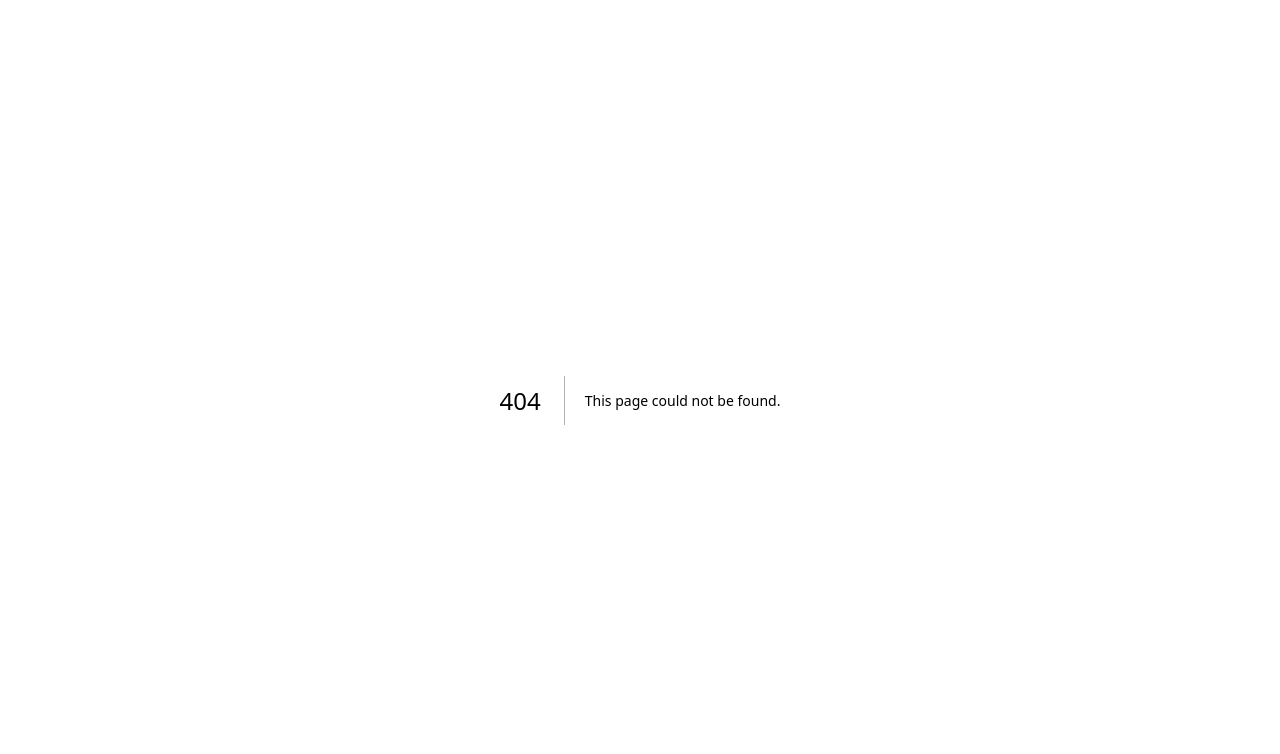
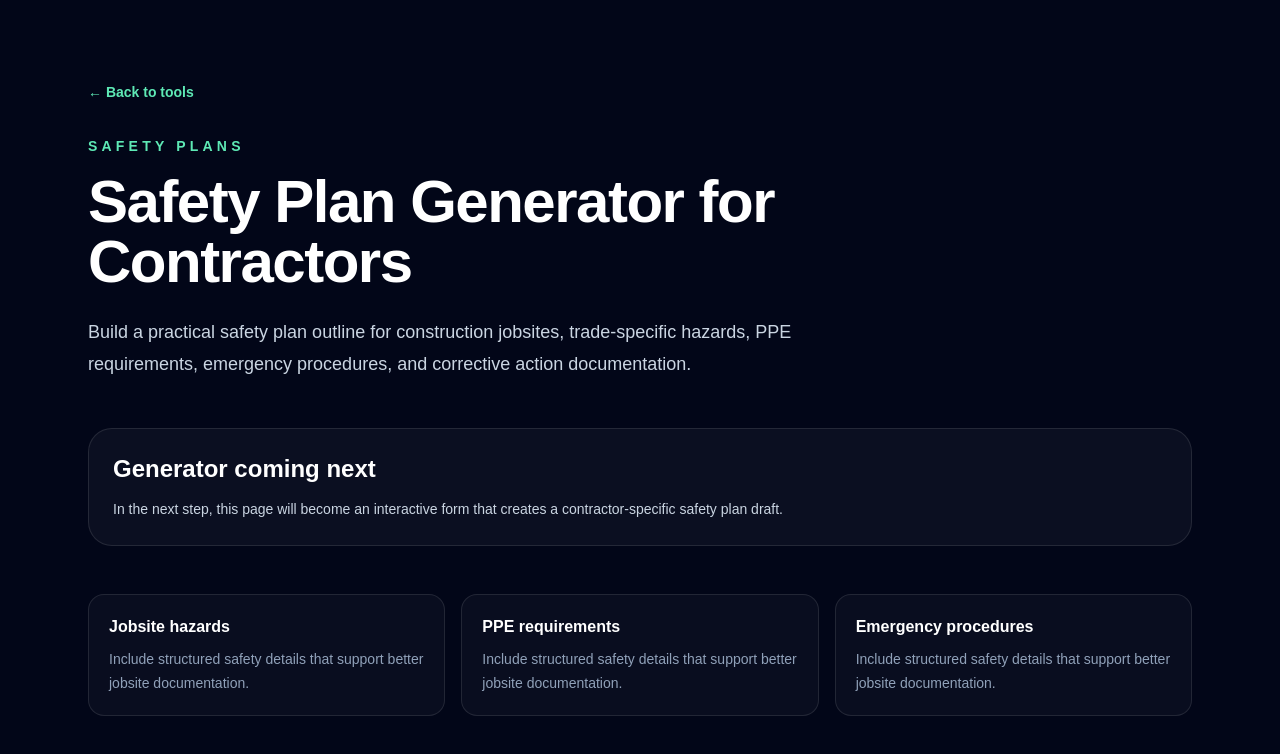
Before and after one commit to alhscholars-ship-it/contractor-safety-tools, a Next.js app: page /tools/safety-plan-generator in a window 1280 px wide. Before the commit this address had no page. Shown: the top 754 px of the page. Built offline with nearby package versions, Linux system fonts and the light colour scheme.

Commit message:
feat: add safety plan generator route

```diff
--- a/src/app/sitemap.ts
+++ b/src/app/sitemap.ts
@@ -18,5 +18,11 @@ export default function sitemap(): MetadataRoute.Sitemap {
       changeFrequency: "weekly",
       priority: 0.9,
     },
+    {
+      url: `${baseUrl}/tools/safety-plan-generator`,
+      lastModified: now,
+      changeFrequency: "monthly",
+      priority: 0.85,
+    },
   ];
 }
--- /dev/null
+++ b/src/app/tools/safety-plan-generator/page.tsx
@@ -0,0 +1,63 @@
+import type { Metadata } from "next";
+import Link from "next/link";
+
+export const metadata: Metadata = {
+  title: "Safety Plan Generator",
+  description:
+    "Create a contractor safety plan outline for construction jobsites, trades, hazards, PPE, emergency procedures, and documentation.",
+  alternates: {
+    canonical: "/tools/safety-plan-generator",
+  },
+};
+
+export default function SafetyPlanGeneratorPage() {
+  return (
+    <main className="min-h-screen bg-slate-950 text-white">
+      <section className="mx-auto w-full max-w-6xl px-6 py-20">
+        <Link href="/tools" className="text-sm font-semibold text-emerald-300">
+          ← Back to tools
+        </Link>
+
+        <div className="mt-8 max-w-3xl">
+          <p className="mb-4 text-sm font-semibold uppercase tracking-[0.3em] text-emerald-300">
+            Safety Plans
+          </p>
+          <h1 className="text-4xl font-black tracking-tight sm:text-6xl">
+            Safety Plan Generator for Contractors
+          </h1>
+          <p className="mt-6 text-lg leading-8 text-slate-300">
+            Build a practical safety plan outline for construction jobsites,
+            trade-specific hazards, PPE requirements, emergency procedures, and
+            corrective action documentation.
+          </p>
+        </div>
+
+        <div className="mt-12 rounded-3xl border border-white/10 bg-white/[0.04] p-6">
+          <h2 className="text-2xl font-black">Generator coming next</h2>
+          <p className="mt-3 max-w-2xl text-sm leading-6 text-slate-300">
+            In the next step, this page will become an interactive form that creates
+            a contractor-specific safety plan draft.
+          </p>
+        </div>
+
+        <div className="mt-12 grid gap-4 md:grid-cols-3">
+          {[
+            "Jobsite hazards",
+            "PPE requirements",
+            "Emergency procedures",
+          ].map((item) => (
+            <div
+              key={item}
+              className="rounded-2xl border border-white/10 bg-white/[0.03] p-5"
+            >
+              <h2 className="font-bold">{item}</h2>
+              <p className="mt-2 text-sm leading-6 text-slate-400">
+                Include structured safety details that support better jobsite documentation.
+              </p>
+            </div>
+          ))}
+        </div>
+      </section>
+    </main>
+  );
+}
```
